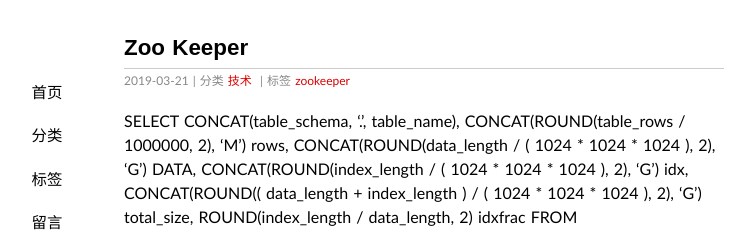
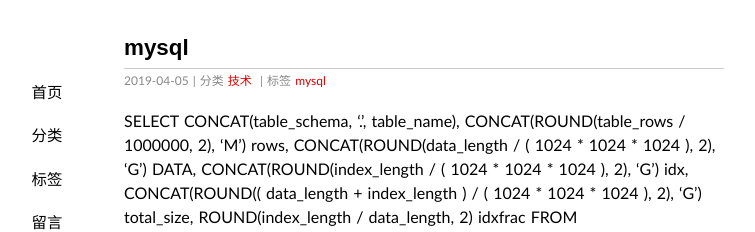
Before and after one commit to yigubigu/yigubigu.github.io, a Jekyll site: the page built from _posts/2019-04-05-mysql-table-size.md, in a window 1280 px wide. Shown: the top 232 px of the page, without its empty margins (216-971 px from the left). Built offline with Jekyll 4.4.1, drawn with Linux system fonts in a browser that asks for light colours.

Commit message:
add content

```diff
--- a/_posts/2019-04-05-mysql-table-size.md
+++ b/_posts/2019-04-05-mysql-table-size.md
@@ -1,9 +1,9 @@
 ---
-date: 2019-03-21 09:50:47+00:00
+date: 2019-04-05 09:50:47+00:00
 layout: post
-title: 'Zoo Keeper'
+title: 'mysql'
 categories: 技术
-tags:  zookeeper
+tags:  mysql
 ---
 
 SELECT CONCAT(table_schema, '.', table_name),
```
